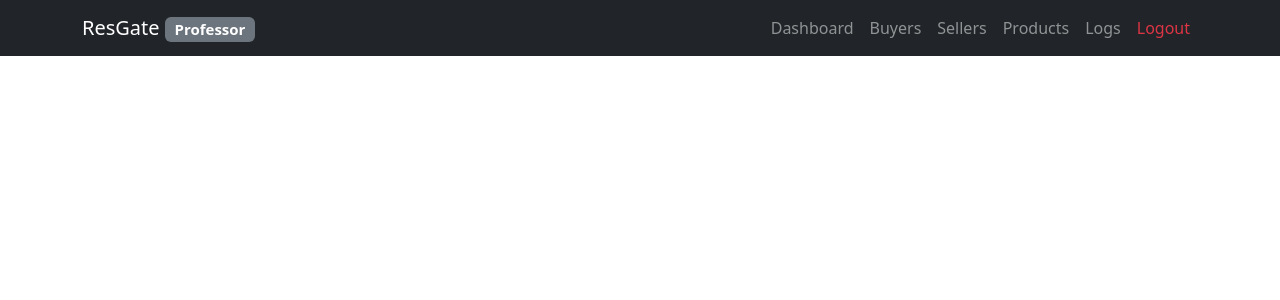
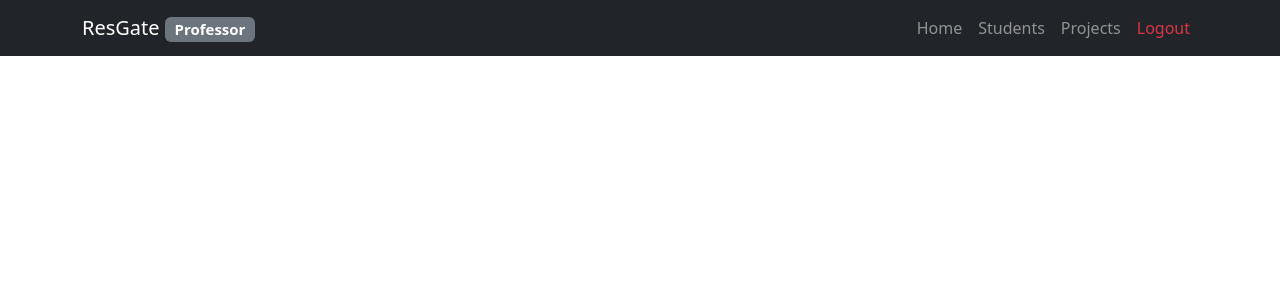
Before and after one commit to samarth-saxena/resgate-code, a Django app: page /prof/ in a window 1280 px wide. Shown: the top 300 px of the page. Run offline with Django 4.2, Linux system fonts and the light colour scheme; some libraries are stand-ins or nearby versions.

Commit message:
Remapped student URLs

```diff
--- a/portal/templates/professors/prof_base.html
+++ b/portal/templates/professors/prof_base.html
@@ -11,22 +11,16 @@
 		<div class="collapse navbar-collapse" id="#navmenu">
 			<ul class="navbar-nav ms-auto">
 				<li class="nav-item">
-					<a href="" class="nav-link {% if name  == 'admin_dashboard' %} active {% endif %}">Dashboard</a>
+					<a href="{% url prof_home %}" class="nav-link {% if name  == 'prof_home' %} active {% endif %}">Home</a>
 				</li>
 				<li class="nav-item">
-					<a href="" class="nav-link {% if  name  == 'admin_buyers' %} active {% endif %}">Buyers</a>
+					<a href="{% url prof_students %}" class="nav-link {% if  name  == 'prof_students' %} active {% endif %}">Students</a>
 				</li>
 				<li class="nav-item">
-					<a href="" class="nav-link {% if name  == 'admin_sellers' %} active {% endif %}">Sellers</a>
+					<a href="{% url prof_projects %}" class="nav-link {% if name  == 'prof_projects' %} active {% endif %}">Projects</a>
 				</li>
 				<li class="nav-item">
-					<a href="" class="nav-link {% if name  == 'admin_products' %} active {% endif %}">Products</a>
-				</li>
-				<li class="nav-item">
-					<a href="" class="nav-link {% if name  == 'admin_logs' %} active {% endif %}">Logs</a>
-				</li>
-				<li class="nav-item">
-					<a href="" class="nav-link text-danger">Logout</a>
+					<a href="{% url logout %}" class="nav-link text-danger">Logout</a>
 				</li>
 			</ul>
 		</div>
--- a/portal/urls.py
+++ b/portal/urls.py
@@ -7,11 +7,10 @@ urlpatterns = [
 	path('signup/', views.signup_view, name='signup'),
 	path('logout/', views.logout_view, name='logout'),
 
-
-	path('',views.student_home, name='student_home'),
-	path('browse/',views.student_browse, name='student_browse'),
-	path('domain/',views.student_domain, name='student_domain'),
-	path('lab/',views.student_lab, name='student_lab'),
+	path('student/',views.student_home, name='student_home'),
+	path('student/browse/',views.student_browse, name='student_browse'),
+	path('student/domain/',views.student_domain, name='student_domain'),
+	path('student/lab/',views.student_lab, name='student_lab'),
 
 	path('prof/',views.prof_home, name='prof_home'), # recommended applications
 	path('prof/students',views.prof_students, name='prof_students'), # current students
```
